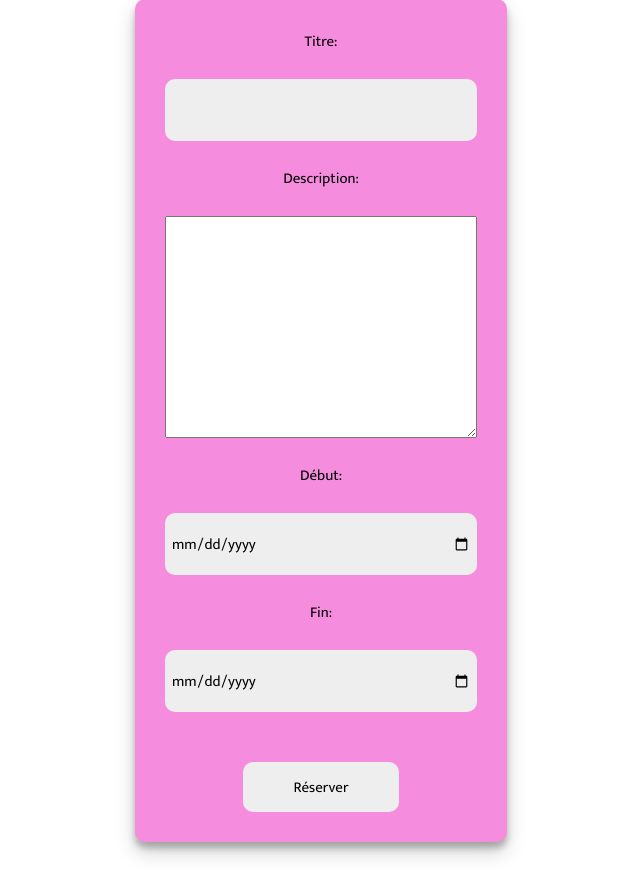
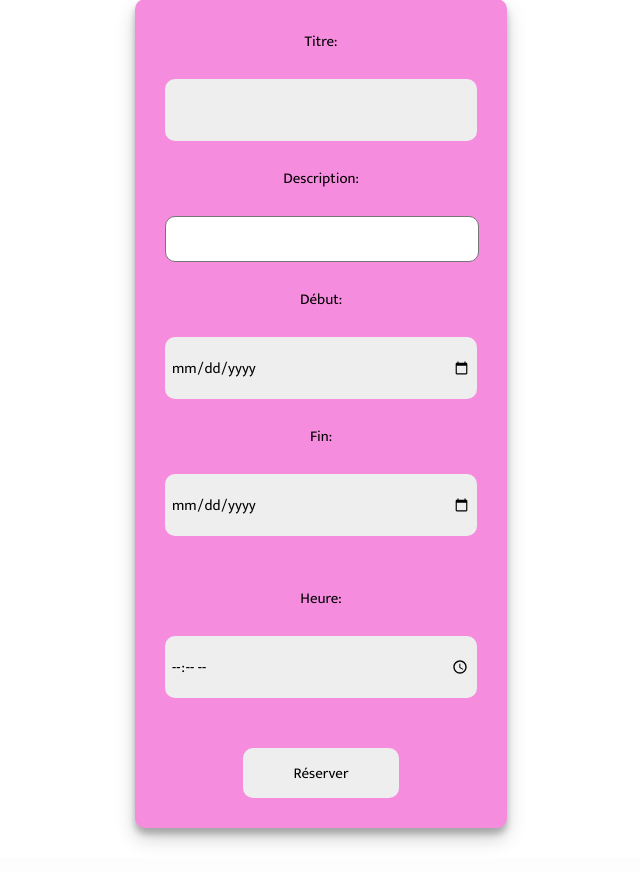
Before and after one commit to elias-cardon/reservation-salles, a PHP site: page /reservation-form.php in a window 1280 px wide. Shown: the part 191-1063 px from the top of the page, without its empty margins (319-959 px from the left). After the commit the page ends 1034 px from the top, so only its background shows below. Run offline with PHP 8.4, Linux system fonts and the light colour scheme.

Commit message:
reservation-form.php

```diff
--- a/css/reservation-form.css
+++ b/css/reservation-form.css
@@ -7,10 +7,10 @@ html, body{
 
 }
 .center-body{
-display: flex;
-flex-direction: column;
-justify-content: center;
-align-items: center;
+    display: flex;
+    flex-direction: column;
+    justify-content: center;
+    align-items: center;
 }
 
 main{
@@ -41,7 +41,12 @@ form{
     animation-name: apparition;
     animation-duration: 1.5s;
 }
-
+#description{
+    resize: none;
+    width: 100%;
+    border-radius: 10px;
+    margin: auto;
+}
 label{
     text-align: center;
 }
--- a/reservation-form.php
+++ b/reservation-form.php
@@ -66,11 +66,13 @@ if (isset($_POST['submit'])) {
     <label for="titre">Titre:</label><br />
         <input type="text" name="titre"><br />
     <label for="description">Description:</label><br />
-        <textarea name="description" cols="30" rows="10"></textarea><br />
+        <textarea id="description" name="description" ></textarea><br />
     <label for="debut">Début:</label><br />
         <input type="date" name="debut"><br />
     <label for="fin">Fin:</label><br />
         <input type="date" name="fin"><br /><br />
+    <label for="heure">Heure:</label><br />
+        <input type="time" name="heure"><br /><br />
 
     <input type="submit" name="submit" value="Réserver">
     </form>
```
